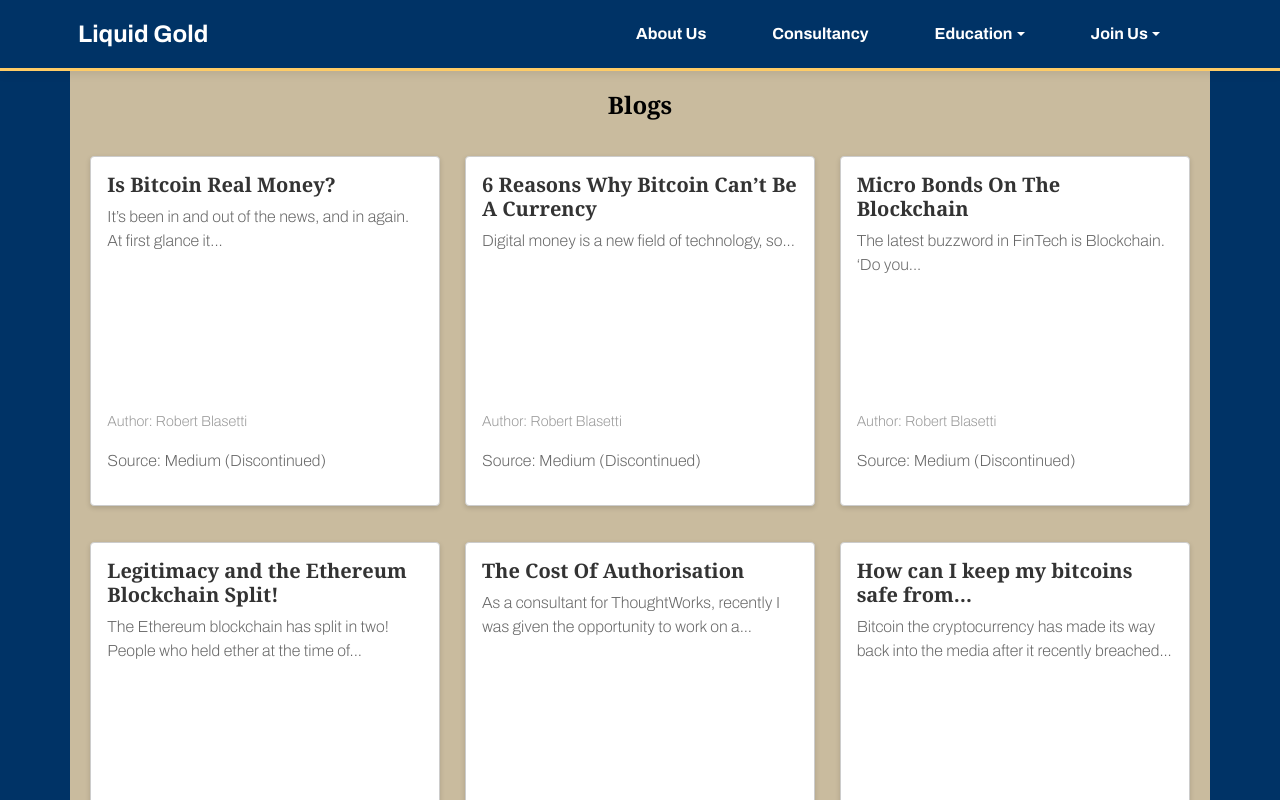
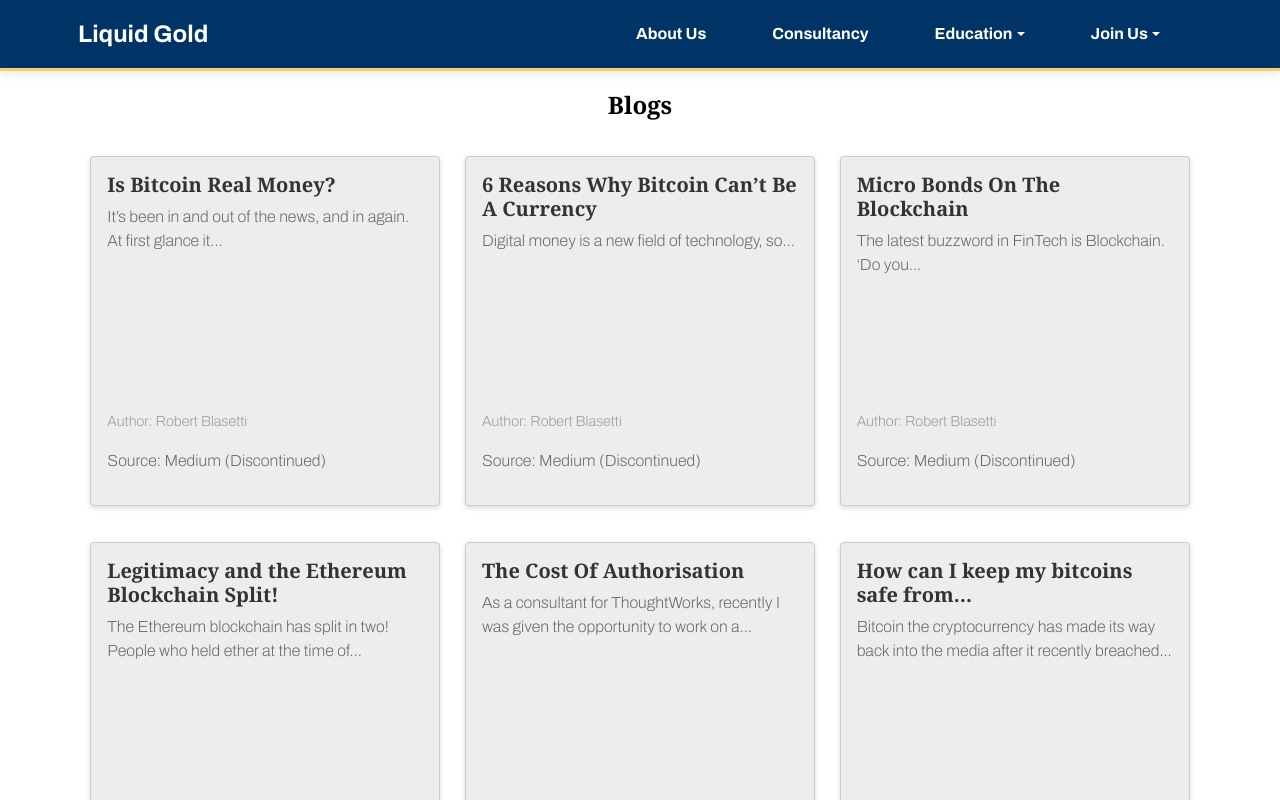
Before and after one commit to rob-blasetti/rob-blasetti.github.io, a React (Create React App) app: page /blog in a window 1280 px wide. Shown: the top 800 px of the page. Built offline with nearby package versions, Linux system fonts and the light colour scheme; no server answers.

Commit message:
blog style updates, homepage update in package.json file

```diff
--- a/package.json
+++ b/package.json
@@ -2,7 +2,7 @@
   "name": "rob-blasetti.github.io",
   "version": "0.1.0",
   "private": true,
-  "homepage": "https://rob-blasetti.github.io",
+  "homepage": "https://liquidgoldcrypto.com.au",
   "dependencies": {
     "@craco/craco": "^7.1.0",
     "@fortawesome/fontawesome-svg-core": "^6.4.0",
--- a/src/App.less
+++ b/src/App.less
@@ -1,7 +1,7 @@
 @import './colours.less';
 
 body {
-  background-color: @education-blue;
+  background-color: @liquid-white;
   color: @primary-dark-grey;
 }
 
@@ -610,7 +610,7 @@ button {
   align-items: center;
   justify-content: center;
   padding: 20px;
-  background-color: #c9bb9e;
+  background-color: @liquid-white;
   h1 {
     font-size: 24px;
     font-weight: bold;
@@ -626,6 +626,7 @@ button {
     border-radius: 4px;
     padding: 16px;
     margin-bottom: 16px;
+    background-color: @liquid-grey;
 
     h2 {
       font-size: 20px;
--- a/src/components/NavBar.js
+++ b/src/components/NavBar.js
@@ -14,6 +14,7 @@ const NavBar = () => {
       window.location.hash = hash;
     }
   };
+  console.log(location);
 
   return (
     <Navbar expand="md" className="navbar">
```
